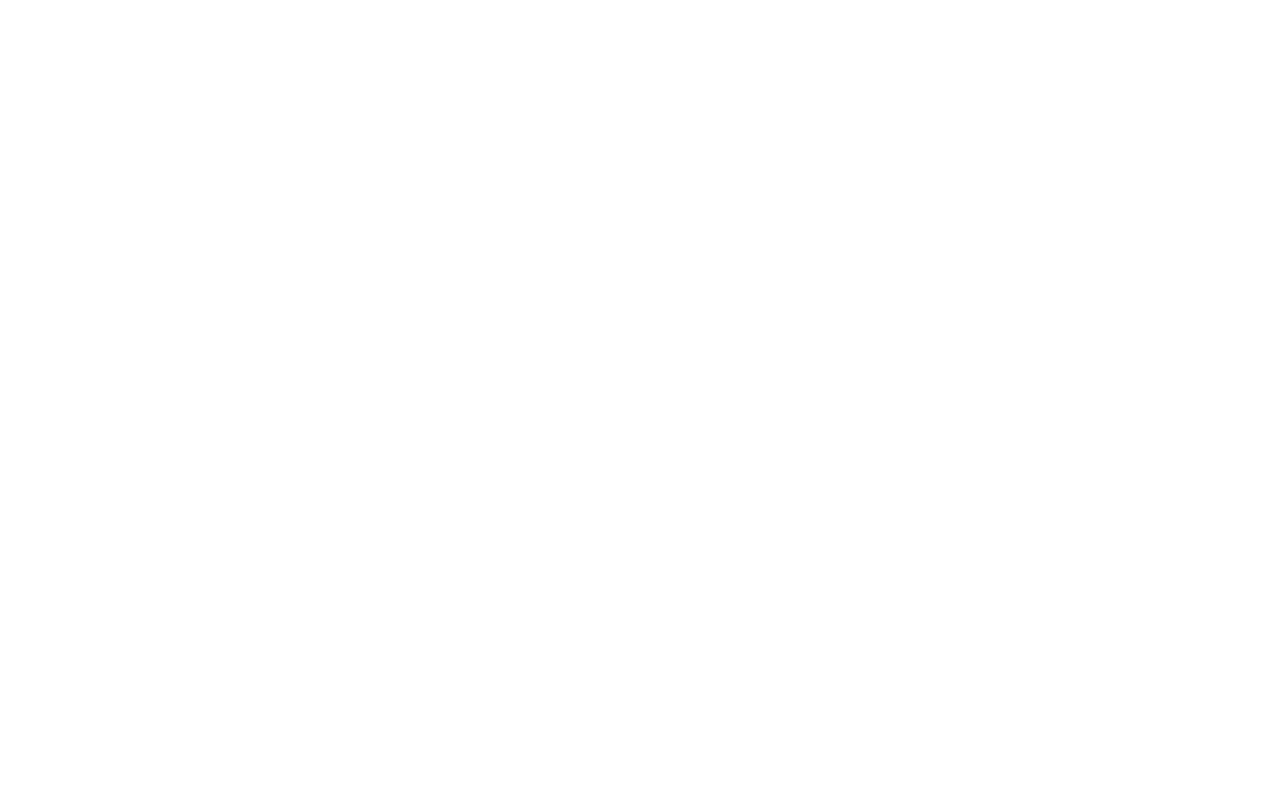
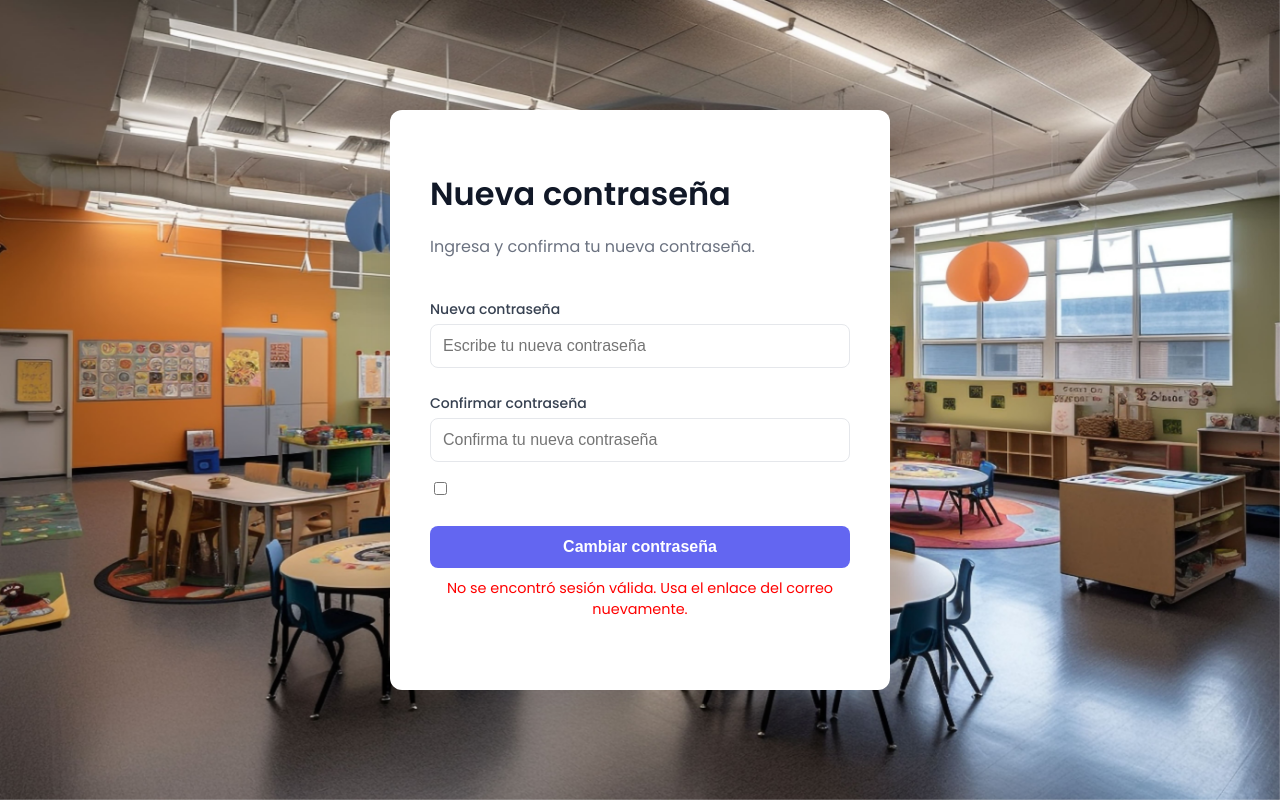
Before and after one commit to lasele2025/pqrs-fastapi-react, a React (Vite) app: page /Contra in a window 1280 px wide. Before the commit this address had no page. Built offline with nearby package versions, Linux system fonts and the light colour scheme.

Commit message:
Primer commit del sistema PQRS FastAPI + React

```diff
--- /dev/null
+++ b/src/Contra.jsx
@@ -0,0 +1,90 @@
+import React, { useState, useEffect } from 'react';
+import { supabase } from './supabaseClient';
+import { useNavigate } from 'react-router-dom';
+
+export default function ResetPasswordCambio() {
+  const [password, setPassword] = useState('');
+  const [confirmPassword, setConfirmPassword] = useState('');
+  const [mostrarPassword, setMostrarPassword] = useState(false);
+  const [mensaje, setMensaje] = useState('');
+  const [error, setError] = useState('');
+  const navigate = useNavigate();
+
+  useEffect(() => {
+    supabase.auth.getSession().then(({ data: { session } }) => {
+      if (!session) {
+        setError('No se encontró sesión válida. Usa el enlace del correo nuevamente.');
+      }
+    });
+  }, []);
+
+  const handleSubmit = async (e) => {
+    e.preventDefault();
+
+    if (password !== confirmPassword) {
+      setError('Las contraseñas no coinciden.');
+      return;
+    }
+
+    const { error } = await supabase.auth.updateUser({ password });
+
+    if (error) {
+      setError(error.message);
+      setMensaje('');
+    } else {
+      setMensaje('¡Contraseña actualizada! Redirigiendo...');
+      setError('');
+
+      // Redireccionar después de 2 segundos
+      setTimeout(() => {
+        navigate('/Login');
+      }, 2000);
+    }
+  };
+
+  return (
+    <div className="Fondo">
+      <div className="formulario-restablecer">
+        <h1 className="titulo">Nueva contraseña</h1>
+        <p className="subtitulo">Ingresa y confirma tu nueva contraseña.</p>
+
+        <form onSubmit={handleSubmit}>
+          <label className="etiqueta">Nueva contraseña</label>
+          <input
+            type={mostrarPassword ? 'text' : 'password'}
+            value={password}
+            onChange={(e) => setPassword(e.target.value)}
+            className="entrada"
+            placeholder="Escribe tu nueva contraseña"
+            required
+          />
+
+          <label className="etiqueta">Confirmar contraseña</label>
+          <input
+            type={mostrarPassword ? 'text' : 'password'}
+            value={confirmPassword}
+            onChange={(e) => setConfirmPassword(e.target.value)}
+            className="entrada"
+            placeholder="Confirma tu nueva contraseña"
+            required
+          />
+
+          <div className="ver-password">
+            <input
+              type="checkbox"
+              id="ver"
+              checked={mostrarPassword}
+              onChange={() => setMostrarPassword(!mostrarPassword)}
+            />
+            <label htmlFor="ver">Mostrar contraseñas</label>
+          </div>
+
+          <button type="submit" className="boton">Cambiar contraseña</button>
+        </form>
+
+        {mensaje && <p className="mensaje" style={{ color: 'green' }}>{mensaje}</p>}
+        {error && <p className="mensaje" style={{ color: 'red' }}>{error}</p>}
+      </div>
+    </div>
+  );
+}
--- a/src/PanelAdmin.jsx
+++ b/src/PanelAdmin.jsx
@@ -3,7 +3,7 @@ import { Link } from 'react-router-dom';
 import './PanelAdmin.css';
 
 export default function Dashboard() {
-  const username = "Royer";
+  const username = "";
 
   return (
     <div className="panel-admin">
@@ -16,9 +16,9 @@ export default function Dashboard() {
             <img src="/public/pendiente.png" alt="Solicitudes pendientes de PQRS" />
             <p>Solicitudes pendientes de PQRS</p>
           </Link>
-          <Link to="/ConsultarPQRS" className="dashboard-card">
-            <img src="/public/cerrada.png" alt="Solicitudes cerradas de PQRS" />
-            <p>Solicitudes cerradas de PQRS</p>
+          <Link to="/PqrsAtendidas" className="dashboard-card">
+            <img src="/public/cerrada.png" alt="Solicitudes atendidas de PQRS" />
+            <p>Solicitudes atendidas de PQRS</p>
           </Link>
           <Link to="/UsuariosRegistrados" className="dashboard-card">
             <img src="/usuario.png" alt="Usuarios" />
--- /dev/null
+++ b/src/PqrsAtendidas.css
@@ -0,0 +1,11 @@
+.MuiPaper-root {
+    background-color: #fff;
+  }
+
+  .MuiTableCell-root {
+    font-size: 14px;
+  }
+
+  .MuiChip-root {
+    font-weight: bold;
+  }
--- /dev/null
+++ b/src/PqrsAtendidas.jsx
@@ -0,0 +1,100 @@
+import React, { useState, useEffect } from 'react';
+import CheckCircleIcon from '@mui/icons-material/CheckCircle';
+import PersonOutlineIcon from '@mui/icons-material/PersonOutline';
+import {
+  Paper, Table, TableBody, TableCell, TableContainer,
+  TableHead, TablePagination, TableRow, Chip, Tooltip, Box
+} from '@mui/material';
+import './PqrsAtendidas.css';
+
+export default function ConsultaCerradasPQRS() {
+  const [datosPQRS, setDatosPQRS] = useState([]);
+  const [page, setPage] = useState(0);
+  const [rowsPerPage, setRowsPerPage] = useState(10);
+
+  useEffect(() => {
+    cargarDatos();
+  }, [page, rowsPerPage]);
+
+  const cargarDatos = async () => {
+    try {
+      const res = await fetch('https://pqrsfastapi-production.up.railway.app/pqrs/');
+      if (!res.ok) throw new Error('Error al obtener PQRS');
+      const datos = await res.json();
+
+      const cerrados = datos.filter(p => p.estado.toLowerCase() === 'cerrado');
+      const start = page * rowsPerPage;
+      const end = start + rowsPerPage;
+      const datosPaginados = cerrados.slice(start, end);
+
+      const usuarios = await Promise.all(
+        datosPaginados.map(p =>
+          fetch(`https://pqrsfastapi-production.up.railway.app/usuarios/${p.usuario_id}`)
+            .then(r => r.json())
+            .catch(() => ({ nombre: 'Desconocido' }))
+        )
+      );
+
+      const datosConNombre = datosPaginados.map((p, index) => ({
+        ...p,
+        nombreUsuario: usuarios[index].nombre || 'Desconocido'
+      }));
+
+      setDatosPQRS(datosConNombre);
+    } catch (error) {
+      console.error(error);
+    }
+  };
+
+
+  return (
+    <Box sx={{ padding: 3, backgroundColor: '#f9f9f9', minHeight: '100vh' }}>
+      <Paper sx={{ width: '100%', maxWidth: 1200, margin: '0 auto', padding: 3, borderRadius: 2, boxShadow: 3 }}>
+        <TableContainer sx={{ maxHeight: 500 }}>
+          <Table stickyHeader>
+            <TableHead>
+              <TableRow>
+                <TableCell>Título</TableCell>
+                <TableCell>Tipo</TableCell>
+                <TableCell>Descripción</TableCell>
+                <TableCell align="center">Usuario</TableCell>
+                <TableCell>Estado</TableCell>
+                <TableCell>Fecha</TableCell>
+              </TableRow>
+            </TableHead>
+            <TableBody>
+              {datosPQRS.map((row) => (
+                <TableRow hover key={row.id}>
+                  <TableCell>{row.titulo}</TableCell>
+                  <TableCell>{row.tipo}</TableCell>
+                  <TableCell>{row.descripcion}</TableCell>
+                  <TableCell align="center">
+                    <Tooltip title={row.nombreUsuario} arrow>
+                      <PersonOutlineIcon />
+                    </Tooltip>
+                  </TableCell>
+                  <TableCell>
+                    <Chip icon={<CheckCircleIcon />} label="Cerrado" color="success" />
+                  </TableCell>
+                  <TableCell>{new Date(row.creado_en).toLocaleString()}</TableCell>
+                </TableRow>
+              ))}
+            </TableBody>
+          </Table>
+        </TableContainer>
+
+        <TablePagination
+          component="div"
+          count={datosPQRS.length}
+          rowsPerPage={rowsPerPage}
+          page={page}
+          onPageChange={(e, newPage) => setPage(newPage)}
+          onRowsPerPageChange={(e) => {
+            setRowsPerPage(parseInt(e.target.value, 10));
+            setPage(0);
+          }}
+        />
+      </Paper>
+    </Box>
+  );
+}
--- a/src/PqrsPendiente.jsx
+++ b/src/PqrsPendiente.jsx
@@ -41,7 +41,7 @@ export default function PqrsPendiente() {
       if (!res.ok) throw new Error('Error al obtener PQRS');
       const datos = await res.json();
 
-      const pendientes = datos.filter(p => p.estado !== 'Cerrada');
+      const pendientes = datos.filter(p => p.estado !== 'cerrado');
       const start = page * rowsPerPage;
       const end = start + rowsPerPage;
       const datosPaginados = pendientes.slice(start, end);
@@ -115,12 +115,11 @@ export default function PqrsPendiente() {
   <TableRow>
     <TableCell>Título</TableCell>
     <TableCell sx={{ minWidth: 120, whiteSpace: 'normal' }}>Tipo</TableCell>
-
     <TableCell>Descripción</TableCell>
-
     <TableCell align="center" sx={{ minWidth: 120, whiteSpace: 'normal' }}>Usuario</TableCell>
     <TableCell>Estado</TableCell>
     <TableCell>Fecha</TableCell>
+    <TableCell>Archivo</TableCell> {/* NUEVA COLUMNA */}
     <TableCell>Acción</TableCell>
   </TableRow>
 </TableHead>
@@ -129,7 +128,6 @@ export default function PqrsPendiente() {
     <TableRow hover key={row.id}>
       <TableCell>{row.titulo}</TableCell>
       <TableCell sx={{ minWidth: 120, whiteSpace: 'normal' }}>{row.tipo}</TableCell>
-
       <TableCell>{row.descripcion}</TableCell>
       <TableCell align="center">
         <Tooltip title={row.nombreUsuario} arrow>
@@ -147,8 +145,28 @@ export default function PqrsPendiente() {
           <Chip icon={<HourglassEmptyIcon />} label="Pendiente" color="default" />
         )}
       </TableCell>
+      <TableCell>{new Date(row.creado_en).toLocaleString()}</TableCell>
+      <TableCell>
+        {row.archivo_url ? (
+          <Button
+  variant="outlined"
+  size="small"
+  onClick={() => {
+    const win = window.open(row.archivo_url, '_blank');
+    if (win) {
+      win.focus();
+    } else {
+      alert('Por favor permite las ventanas emergentes (pop-ups) en tu navegador.');
+    }
+  }}
+>
+  Ver PDF
+</Button>
 
-                  <TableCell>{new Date(row.creado_en).toLocaleString()}</TableCell>
+        ) : (
+          <span>Sin archivo</span>
+        )}
+      </TableCell>
       <TableCell>
         {row.estado !== 'cerrado' && (
           <Button variant="contained" size="small" onClick={() => abrirDialogo(row)}>
@@ -156,10 +174,10 @@ export default function PqrsPendiente() {
           </Button>
         )}
       </TableCell>
-
     </TableRow>
   ))}
 </TableBody>
+
           </Table>
         </TableContainer>
 
--- a/src/PqrsUsuario.jsx
+++ b/src/PqrsUsuario.jsx
@@ -6,6 +6,7 @@ import {
 import CheckCircleIcon from '@mui/icons-material/CheckCircle';
 import AccessTimeIcon from '@mui/icons-material/AccessTime';
 import HourglassEmptyIcon from '@mui/icons-material/HourglassEmpty';
+import './PqrsUsuario.css';
 
 export default function PqrsUsuario() {
   const [pqrsUsuario, setPqrsUsuario] = useState([]);
@@ -38,7 +39,19 @@ export default function PqrsUsuario() {
   };
 
   return (
-    <Box sx={{ padding: 3, backgroundColor: '#f9f9f9', minHeight: '100vh' }}>
+    <Box
+  sx={{
+    padding: 3,
+    backgroundImage: 'url("/FotoPanelAdmin.jpg")',
+    backgroundSize: 'cover',
+    backgroundRepeat: 'no-repeat',
+    backgroundPosition: 'center',
+    minHeight: '100vh'
+  }}
+>
+  {/* tu contenido */}
+
+
       <Paper sx={{ width: '100%', maxWidth: 1200, margin: '0 auto', padding: 3, borderRadius: 2, boxShadow: 3 }}>
         <TableContainer sx={{ maxHeight: 500 }}>
           <Table stickyHeader>
--- a/src/RegistroPQRS.jsx
+++ b/src/RegistroPQRS.jsx
@@ -1,4 +1,5 @@
 import React, { useState, useEffect } from 'react';
+import { supabase } from './supabaseClient.js';
 import './RegistroPQRS.css';
 
 const RegistroPQRS = () => {
@@ -6,10 +7,12 @@ const RegistroPQRS = () => {
     titulo: '',
     tipo: '',
     descripcion: '',
-    usuario_id: ''  // ID del usuario
+    usuario_id: '',
+    archivo_url: null,
   });
 
-  // Aquí colocas el useEffect
+  const [archivo, setArchivo] = useState(null);
+
   useEffect(() => {
     const usuario = JSON.parse(localStorage.getItem('usuario'));
     if (usuario && usuario.id) {
@@ -19,35 +22,117 @@ const RegistroPQRS = () => {
       }));
     } else {
       alert('No has iniciado sesión. Por favor inicia sesión antes de registrar una PQRS.');
-      // Redirige al login si no hay usuario
       window.location.href = '/Login';
     }
   }, []);
 
   const handleChange = (e) => {
     const { name, value } = e.target;
-    setFormulario({
-      ...formulario,
-      [name]: value
-    });
+    setFormulario((prev) => ({
+      ...prev,
+      [name]: value,
+    }));
+  };
+
+  const handleArchivo = (e) => {
+    const file = e.target.files[0];
+    if (file) {
+      const tiposPermitidos = [
+        'application/pdf',
+        'application/msword',
+        'application/vnd.openxmlformats-officedocument.wordprocessingml.document',
+        'image/png',
+        'image/jpeg',
+        'audio/mpeg',
+        'video/mp4',
+      ];
+      if (!tiposPermitidos.includes(file.type)) {
+        alert('Tipo de archivo no permitido');
+        return;
+      }
+      if (file.size > 40 * 1024 * 1024) {
+        alert('El archivo supera el límite de 40MB');
+        return;
+      }
+      setArchivo(file);
+    }
   };
 
   const handleSubmit = async (e) => {
     e.preventDefault();
+    let archivoUrl = null;
 
     try {
+      // Verifica sesión activa
+      const { data: sessionData, error: sessionError } = await supabase.auth.getSession();
+      if (sessionError || !sessionData?.session) {
+        alert('Sesín expirada o no iniciada. Por favor inicia sesión nuevamente.');
+        return;
+      }
+
+      const user = sessionData.session.user;
+      console.log('Usuario autenticado:', user);
+      console.log('Access token:', sessionData.session.access_token);
+
+      // Subir archivo si existe
+      if (archivo) {
+        const nombreLimpio = archivo.name.replace(/[^a-zA-Z0-9.\-_]/g, '_');
+        const nombreArchivo = `${Date.now()}-${nombreLimpio}`;
+
+
+
+        const { data, error } = await supabase
+          .storage
+          .from('documentos-pqrs')
+          .upload(nombreArchivo, archivo, {
+            cacheControl: '3600',
+            upsert: true,
+          });
+
+        if (error) {
+          console.error('Error al subir archivo a Supabase:', error.message, error);
+          throw error;
+        }
+
+        const { data: publicUrlData } = supabase
+          .storage
+          .from('documentos-pqrs')
+          .getPublicUrl(nombreArchivo);
+
+        archivoUrl = publicUrlData.publicUrl;
+      }
+
+      // Enviar datos al backend
+      const datosFinales = {
+        ...formulario,
+        archivo_url: archivoUrl,
+      };
+
+      const formData = new FormData();
+      formData.append('titulo', formulario.titulo);
+      formData.append('tipo', formulario.tipo);
+      formData.append('descripcion', formulario.descripcion);
+      formData.append('usuario_id', formulario.usuario_id);
+      if (archivo) {
+        formData.append('archivo', archivo);
+      }
+
       const response = await fetch('https://pqrsfastapi-production.up.railway.app/pqrs/', {
         method: 'POST',
-        headers: {
-          'Content-Type': 'application/json',
-        },
-        body: JSON.stringify(formulario),
+        body: formData  // 🚫 no pongas headers, el navegador lo maneja
       });
 
+
       if (response.ok) {
-        const data = await response.json().catch(() => ({}));
-        console.log(data);
         alert('PQRS registrada correctamente');
+        setFormulario({
+          titulo: '',
+          tipo: '',
+          descripcion: '',
+          usuario_id: formulario.usuario_id,
+          archivo_url: null,
+        });
+        setArchivo(null);
       } else {
         const errorText = await response.text();
         console.error('Error al registrar:', errorText);
@@ -55,7 +140,7 @@ const RegistroPQRS = () => {
       }
     } catch (error) {
       console.error('Error al enviar la PQRS:', error);
-      alert('Error al conectar con el servidor');
+      alert('Error al conectar con el servidor o subir archivo');
     }
   };
 
@@ -63,9 +148,7 @@ const RegistroPQRS = () => {
     <div className="registro-container">
       <div className="form-box">
         <h1>Registrar nueva PQRS</h1>
-        <p>
-          Para la creación de tu caso por favor detalla en este espacio tu requerimiento lo más completo posible.
-        </p>
+        <p>Para la creación de tu caso por favor detalla en este espacio tu requerimiento lo más completo posible.</p>
 
         <button className="estado-btn">Consulte el estado de su solicitud</button>
 
@@ -102,8 +185,8 @@ const RegistroPQRS = () => {
           ></textarea>
 
           <label className="archivo-label">
-            <input type="file" disabled />
-            Adjuntar algo si desea (deshabilitado en esta versión)
+            <input type="file" onChange={handleArchivo} />
+            Adjuntar archivo (PDF, Word, JPG, PNG, MP3, MP4) — Máx. 40MB
           </label>
 
           <div className="checkbox">
--- a/src/RestablecerContra.jsx
+++ b/src/RestablecerContra.jsx
@@ -1,4 +1,5 @@
 import React, { useState } from 'react';
+import { supabase } from './supabaseClient';
 import './RestablecerContra.css';
 
 export default function RestablecerContrasena() {
@@ -9,20 +10,12 @@ export default function RestablecerContrasena() {
     e.preventDefault();
 
     try {
-      const response = await fetch('https://tu-api.com/reset-password', {
-        method: 'POST',
-        headers: { 'Content-Type': 'application/json' },
-        body: JSON.stringify({ email })
+      await supabase.auth.resetPasswordForEmail(email, {
+        redirectTo: 'http://localhost:5173/Contra', // <- Esta debe ser la ruta correcta
       });
-
-      const data = await response.json();
-      if (response.ok) {
-        setMensaje('Se ha enviado un enlace de restablecimiento al correo.');
-      } else {
-        setMensaje(data.error || 'Ocurrió un error.');
-      }
+      setMensaje('Se ha enviado un enlace de restablecimiento al correo.');
     } catch (error) {
-      setMensaje('Error de conexión con el servidor.');
+      setMensaje('Error al enviar el enlace de restablecimiento.');
     }
   };
 
--- a/src/main.jsx
+++ b/src/main.jsx
@@ -8,9 +8,11 @@ import RegistroPQRS from './RegistroPQRS.jsx';
 import CrearUsuario from './CrearUsuario.jsx';
 import ConsultarPQRS from './ConsultarPQRS.jsx';
 import PqrsPendiente from './PqrsPendiente.jsx';
+import PqrsAtendidas from './PqrsAtendidas.jsx';
 import UsuariosRegistrados from './UsuariosRegistrados.jsx';
 import RestablecerContra from './RestablecerContra.jsx';
 import PqrsUsuario from './PqrsUsuario.jsx';
+import Contra from './Contra.jsx';
 
 
 
@@ -26,9 +28,11 @@ ReactDOM.createRoot(document.getElementById('root')).render(
         <Route path="/CrearUsuario" element={<CrearUsuario />} />
         <Route path="/ConsultarPQRS" element={<ConsultarPQRS />} />
         <Route path="/PqrsPendiente" element={<PqrsPendiente />} />
+        <Route path="/PqrsAtendidas" element={<PqrsAtendidas />} />
         <Route path="/UsuariosRegistrados" element={<UsuariosRegistrados />} />
         <Route path="/RestablecerContra" element={<RestablecerContra />} />
         <Route path="/PqrsUsuario" element={<PqrsUsuario />} />
+        <Route path="/Contra" element={<Contra />} />
         <Route path="/Login" element={<Login />} />
       </Routes>
     </BrowserRouter>
```
Lines whose indentation alone changed are shown as unchanged.
